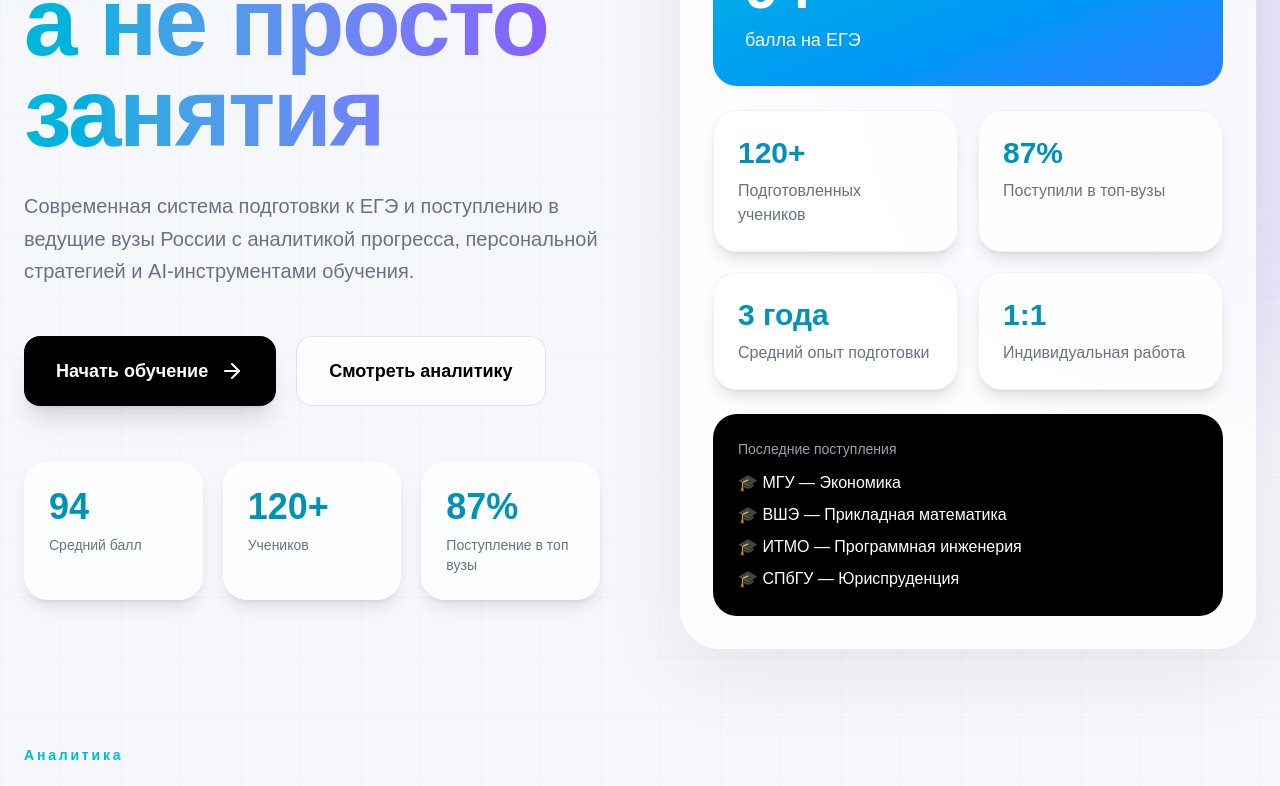
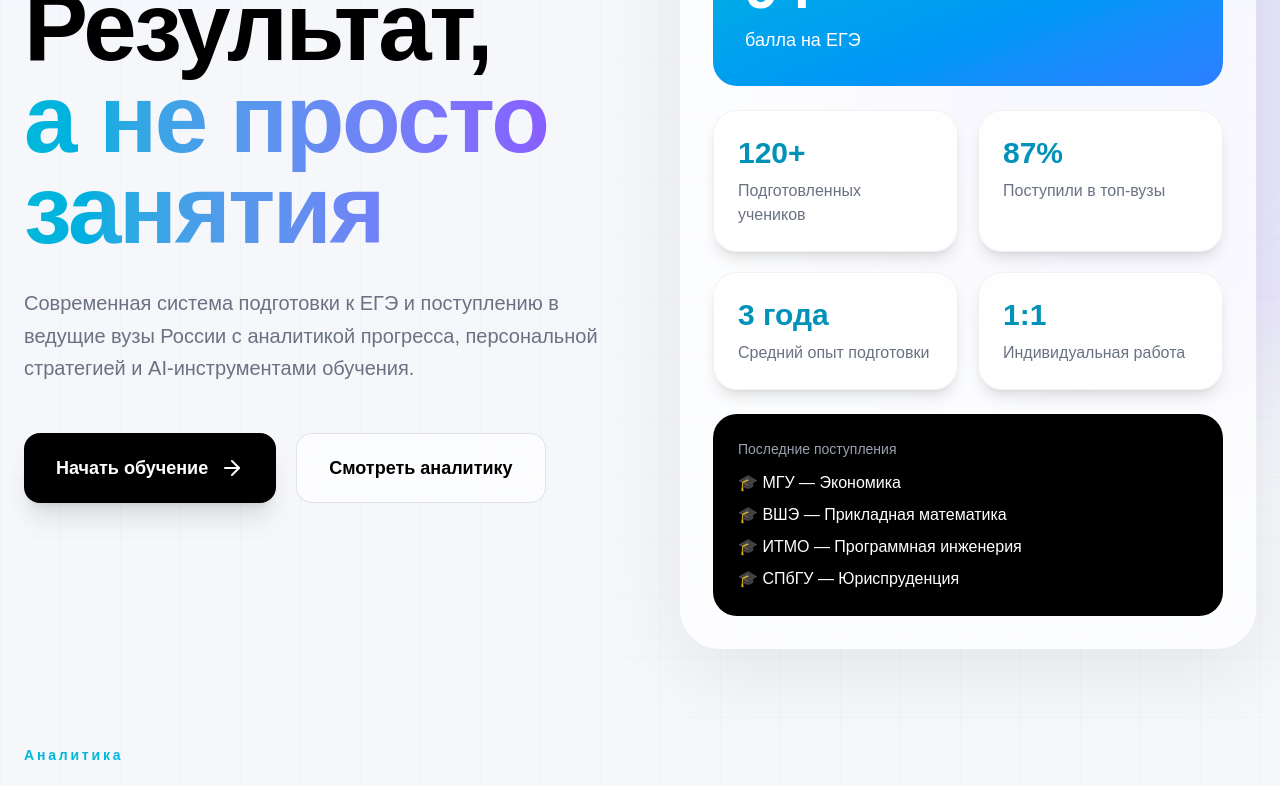
Before and after one commit to ZVShag/tutor-site, a Next.js app: page / in a window 1280 px wide. Shown: the part 363-1149 px from the top of the page. Built offline with nearby package versions, Linux system fonts and the light colour scheme.

Commit message:
del hero

```diff
--- a/app/page.tsx
+++ b/app/page.tsx
@@ -163,28 +163,8 @@ export default function Home() {
                 </motion.a>
               </div>
 
-              {/* HERO STATS */}
-              <div className="mt-14 grid max-w-2xl grid-cols-3 gap-5">
 
-                {[
-                  ["94", "Средний балл"],
-                  ["120+", "Учеников"],
-                  ["87%", "Поступление в топ вузы"],
-                ].map(([value, label]) => (
-                  <div
-                    key={label}
-                    className="rounded-3xl border border-white/40 bg-white/70 p-6 shadow-lg backdrop-blur-xl"
-                  >
-                    <div className="text-4xl font-black text-cyan-600">
-                      {value}
-                    </div>
 
-                    <div className="mt-2 text-sm text-gray-500">
-                      {label}
-                    </div>
-                  </div>
-                ))}
-              </div>
             </motion.div>
           </div>
 
```
